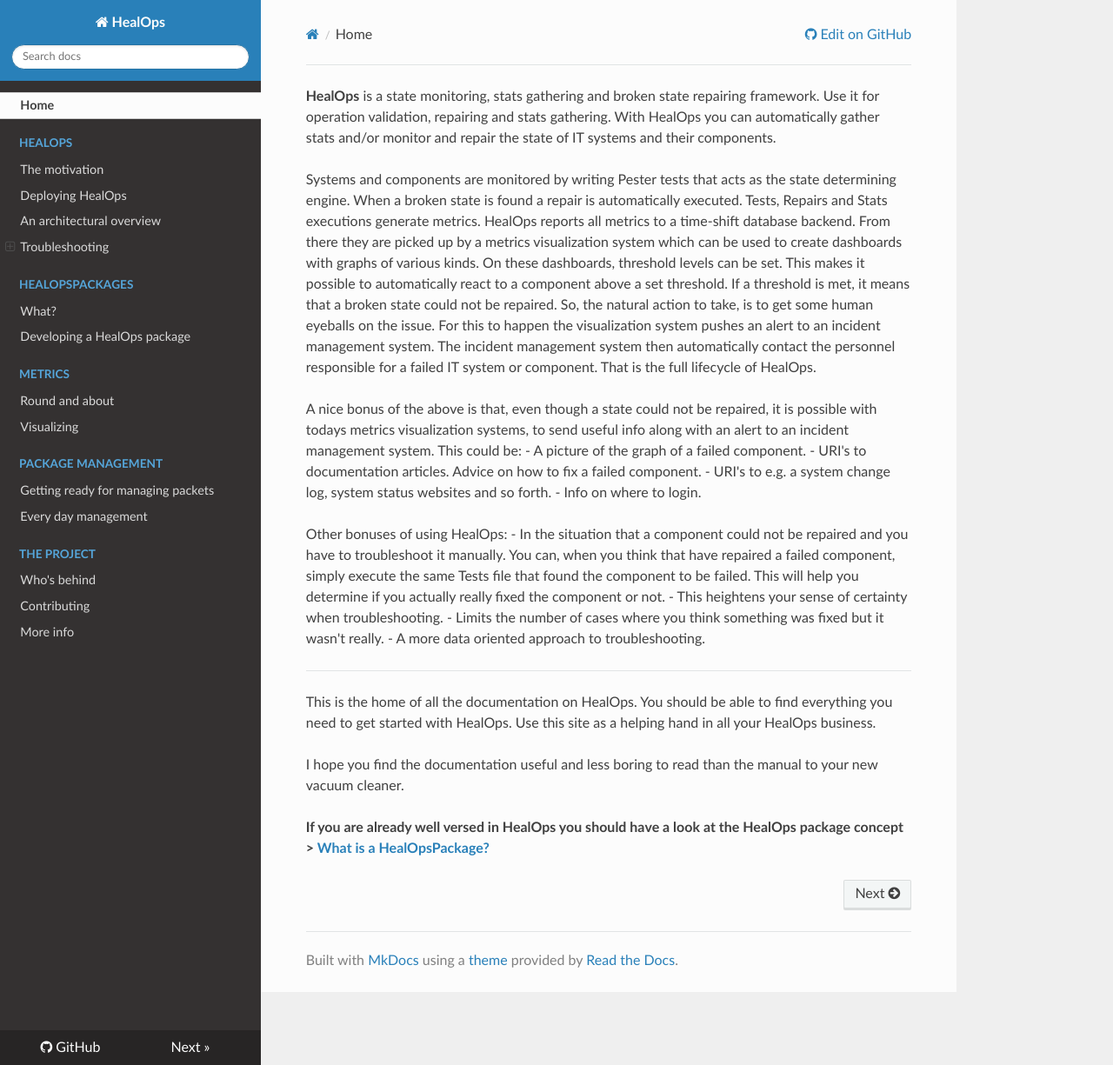
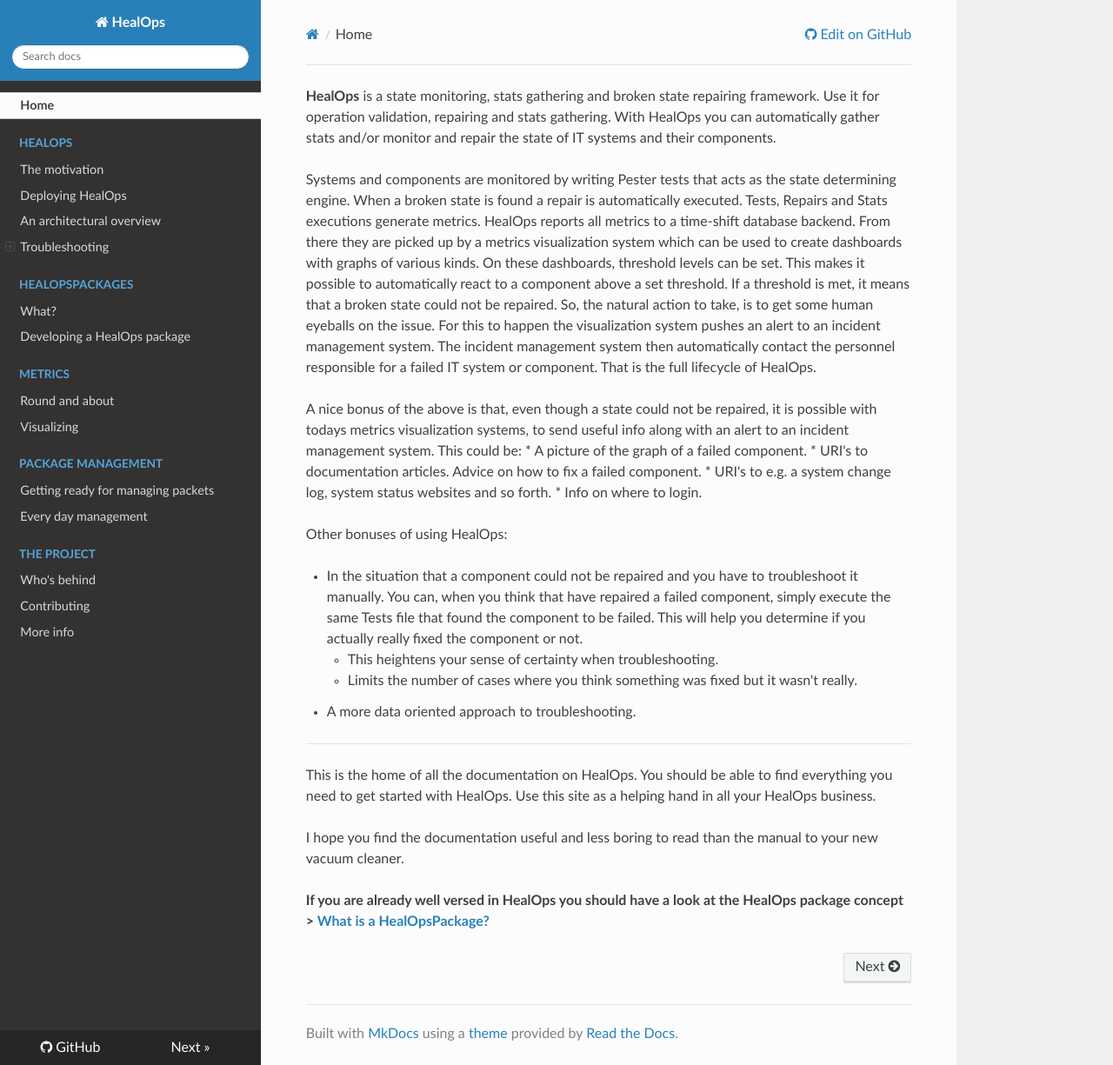
Before and after one commit to larssb/HealOps, an MkDocs documentation site: the page built from docs/index.md, in a window 1280 px wide and 1225 px high. Shown: the whole window at 87% size. Built offline with MkDocs 1.6.1, drawn with Linux system fonts in a browser that asks for light colours; nearby versions of some CDN libraries; old or Windows-style settings are respelled for this version of MkDocs.

Commit message:
fix list

```diff
--- a/docs/index.md
+++ b/docs/index.md
@@ -4,16 +4,17 @@ Systems and components are monitored by writing Pester tests that acts as the st
 Tests, Repairs and Stats executions generate metrics. HealOps reports all metrics to a time-shift database backend. From there they are picked up by a metrics visualization system which can be used to create dashboards with graphs of various kinds. On these dashboards, threshold levels can be set. This makes it possible to automatically react to a component above a set threshold. If a threshold is met, it means that a broken state could not be repaired. So, the natural action to take, is to get some human eyeballs on the issue. For this to happen the visualization system pushes an alert to an incident management system. The incident management system then automatically contact the personnel responsible for a failed IT system or component. That is the full lifecycle of HealOps.
 
 A nice bonus of the above is that, even though a state could not be repaired, it is possible with todays metrics visualization systems, to send useful info along with an alert to an incident management system. This could be:
-- A picture of the graph of a failed component.
-- URI's to documentation articles. Advice on how to fix a failed component.
-- URI's to e.g. a system change log, system status websites and so forth.
-- Info on where to login.
+* A picture of the graph of a failed component.
+* URI's to documentation articles. Advice on how to fix a failed component.
+* URI's to e.g. a system change log, system status websites and so forth.
+* Info on where to login.
 
 Other bonuses of using HealOps:
-- In the situation that a component could not be repaired and you have to troubleshoot it manually. You can, when you think that have repaired a failed component, simply execute the same Tests file that found the component to be failed. This will help you determine if you actually really fixed the component or not.
-    - This heightens your sense of certainty when troubleshooting.
-    - Limits the number of cases where you think something was fixed but it wasn't really.
-- A more data oriented approach to troubleshooting.
+
+* In the situation that a component could not be repaired and you have to troubleshoot it manually. You can, when you think that have repaired a failed component, simply execute the same Tests file that found the component to be failed. This will help you determine if you actually really fixed the component or not.
+    * This heightens your sense of certainty when troubleshooting.
+    * Limits the number of cases where you think something was fixed but it wasn't really.
+* A more data oriented approach to troubleshooting.
 
 ----
 
```
